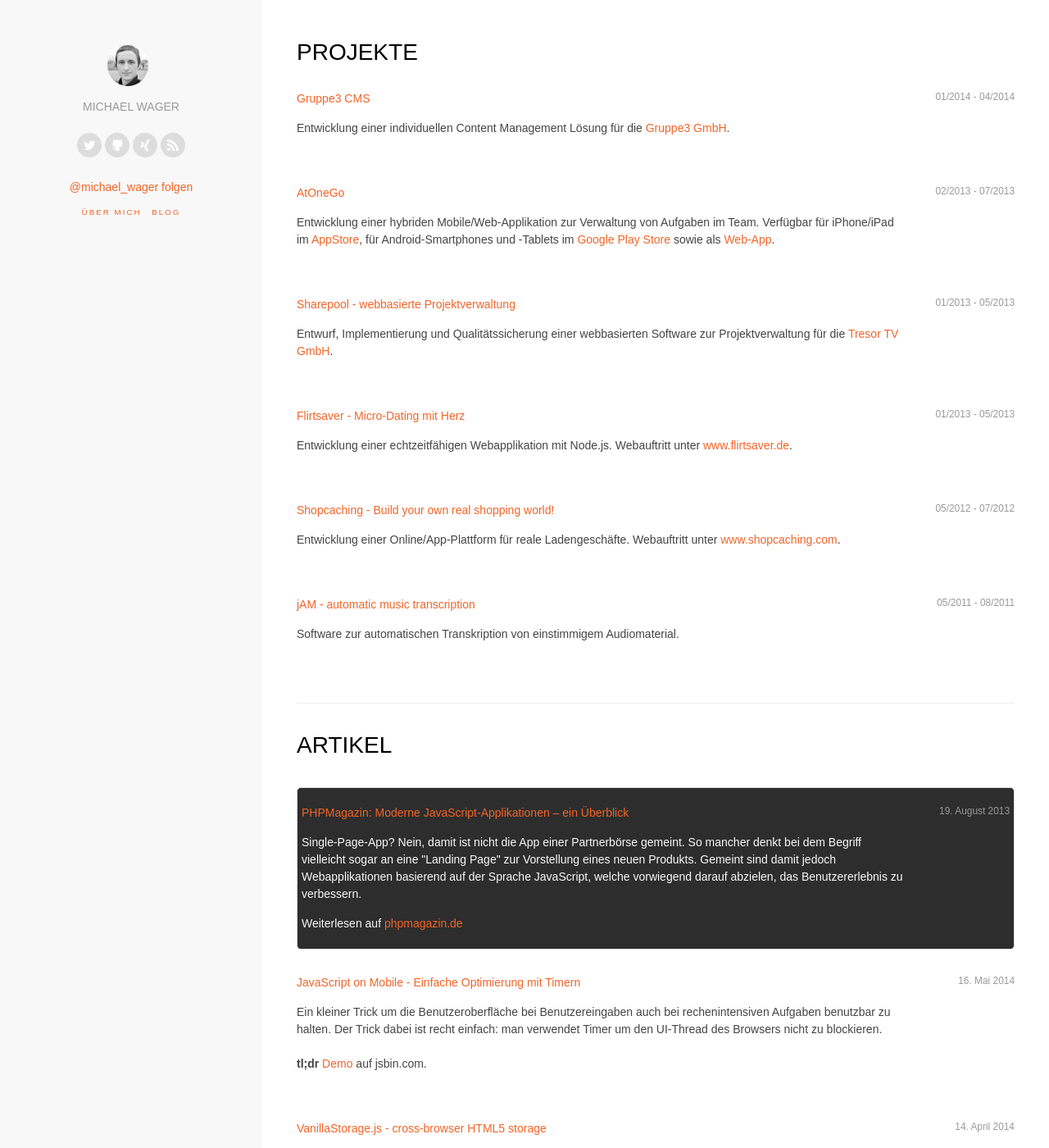
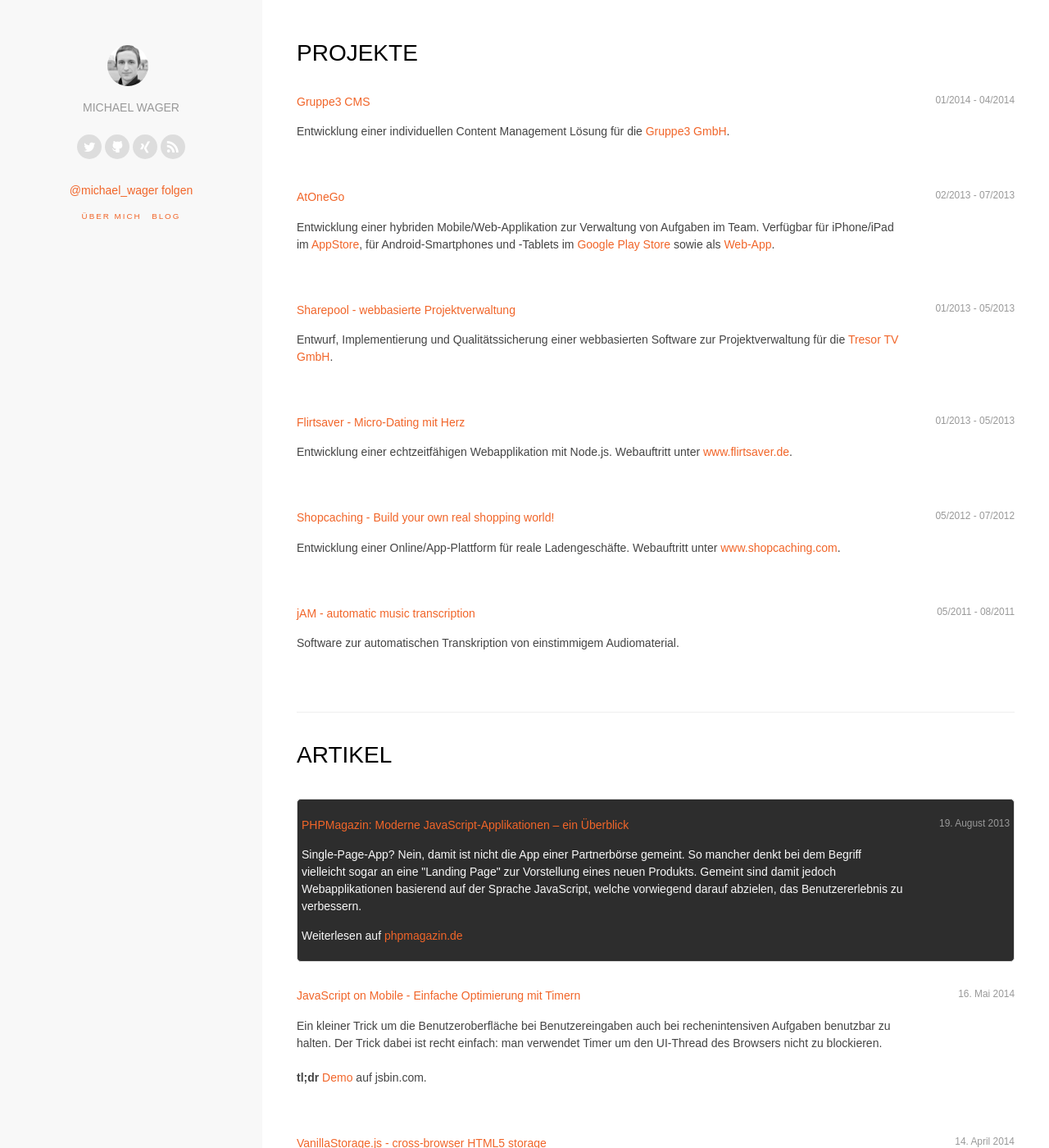
Before and after one commit to mwager/mwager.github.io, a Jekyll site: the page built from index.html, in a window 1280 px wide and 1400 px high. Shown: the whole window at 82% size. Built offline with Jekyll 4.4.1, drawn with Linux system fonts in a browser that asks for light colours; nearby versions of some CDN libraries; comment, search, counter and statistics services are not loaded.

Commit message:
remove open sans as not needed yet

```diff
--- a/_includes/head.html
+++ b/_includes/head.html
@@ -28,8 +28,6 @@
 
     <link rel="shortcut icon" href="/images/html5.png" type="image/x-icon">
 
-    <link href='http://fonts.googleapis.com/css?family=Open+Sans' rel='stylesheet' type='text/css'>
-
     {% if site.safe %}
     <link rel="stylesheet" href="{{ "/build/main.min.css" | prepend: site.baseurl }}">
     {% else %}
--- a/css/main.css
+++ b/css/main.css
@@ -74,16 +74,18 @@
 html, body { height: 100%; }
 
 body {
-  font-family: 'Open-Sans', sans-serif;
+  font-family: Helvetica, Arial, sans-serif;
   font-weight: 300;
-
-  /*font-family: Open Sans, Helvetica, Arial, sans-serif;*/
-
   font-size: 14px;
-  line-height: 1.5;
-  font-weight: 300;
+  line-height: 1.6; /**** line-height: 1.5  oder 22px; ****/
   background-color: #fff;
 }
+
+/* custom font: naah looks good... tom? im head einbinden!
+h1, h2, h3, h4, h5, h6, p, em, blockquote, small, strong, a {
+  font-family: Open Sans, Helvetica, Arial, sans-serif;
+  font-weight: 300;
+} */
 
 h1, h2, h3, h4, h5, h6 {
   text-transform: uppercase;
```
